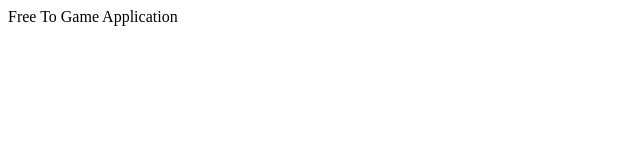
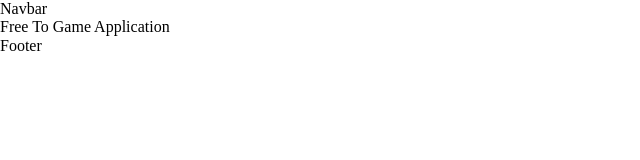
Before and after one commit to Jscorz/Gatsby-Free-To-Game-App, a Gatsby site: page / in a window 1280 px wide. Shown: the whole page, without its empty margins (0-640 px from the left). Built offline with nearby package versions, Linux system fonts and the light colour scheme; Gatsby itself is replaced by a stand-in of ours.

Commit message:
added layout wrapper to index js

```diff
--- a/src/pages/index.js
+++ b/src/pages/index.js
@@ -1,13 +1,11 @@
 import React, { useState, useEffect } from "react"
 import { graphql, useStaticQuery } from "gatsby"
+import Layout from "../components/Layout"
 
 export default function Home() {
-  // useEffect(() => {
-  //   fetch(`https://www.freetogame.com/api/games`)
-  //     .then(response => response.json())
-  //     .then(resultData => {
-  //       console.log(resultData)
-  //     })
-  // }, [])
-  return <div>Free To Game Application</div>
+  return (
+    <Layout>
+      <main>Free To Game Application</main>
+    </Layout>
+  )
 }
```
